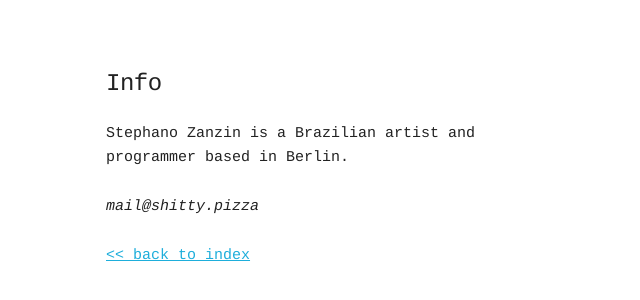
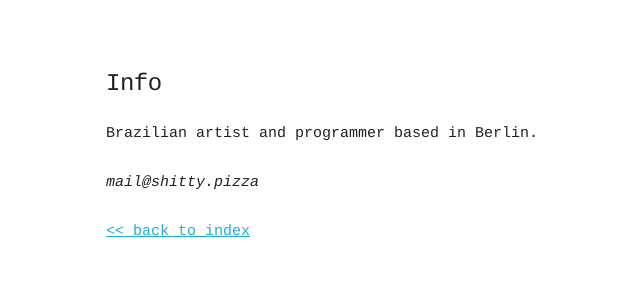
Before and after one commit to microwaves/shitty.pizza, a plain HTML site: page info.html in a window 1280 px wide. Shown: the part 174-474 px from the top of the page, without its empty margins (54-694 px from the left). Drawn offline with Linux system fonts and the light colour scheme.

Commit message:
Suppress real name from website's info page.

```diff
--- a/info.html
+++ b/info.html
@@ -13,7 +13,7 @@
     <div class="row">
       <div class="one-half column" style="margin-top: 25%">
         <h5>Info</h5>
-        <p>Stephano Zanzin is a Brazilian artist and programmer based in Berlin.</p>
+        <p>Brazilian artist and programmer based in Berlin.</p>
         <p><i>mail@shitty.pizza</i></p>
         <p><a href="/"><< back to index</a></p>
       </div>
```
